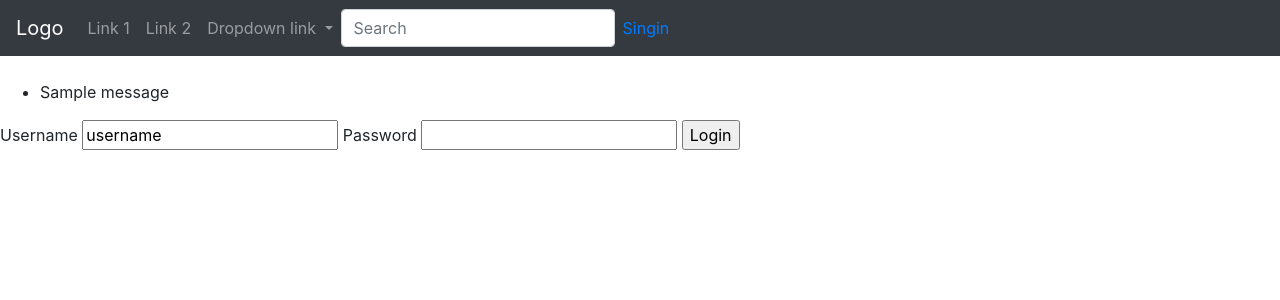
After one commit to abrarshovon/StudyPanel, a Django app: template root/templates/root/login_registration.html in a window 1280 px wide. The commit adds this page. Shown: the top 300 px of the page. Run offline with Django 3.2, Linux system fonts and the light colour scheme; the template is opened without the code that fills it, so the values that code supplies are empty; tables that the repository leaves empty hold one stand-in row (values such as "Sample post"); one stand-in notice (Sample message) is shown; some libraries are stand-ins or nearby versions.

Commit message:
Added Login and Logout functionality

```diff
--- /dev/null
+++ b/root/templates/root/login_registration.html
@@ -0,0 +1,18 @@
+{% extends 'base.html' %}
+
+{% block content %}
+
+<div>
+    <form action="" method= "POST">
+        {% csrf_token %}
+            <label for="username">Username</label>
+            <input type="text" value="username" name="username">
+            <label for="password">Password</label>
+            <input type="password" value="" name="password">
+            <input type="submit" value="Login">
+
+
+    </form>
+</div>
+
+{% endblock content %}
--- a/root/urls.py
+++ b/root/urls.py
@@ -7,5 +7,7 @@ urlpatterns = [
     path('addroom/',views.addRoom, name ='addRoom'),
     path('updateroom/<str:pk>/',views.updateRoom, name ='updateRoom'),
     path('deleteroom/<str:pk>/',views.deleteRoom, name ='deleteRoom'),
+    path('login/',views.signin, name='signin'),
+    path('logout/',views.signout, name='signout'),
 
 ]
--- a/templates/base.html
+++ b/templates/base.html
@@ -39,11 +39,26 @@
       <input class="form-control mr-sm-2" type="text" name="q" placeholder="Search">
 
     </form>
+
   </ul>
+   {% if request.user.is_authenticated %}
+       <a href="{% url 'signout' %}">Singout </a>
+       {% else %}
+       <a href="{% url 'signin' %}">Singin </a>
+
+       {% endif %}
 
 </nav>
 <br>
-
+<div>
+  {% if messages %}
+        <ul class="messages">
+     {% for message in messages %}
+          <li>{{ message }}</li>
+        {% endfor %}
+       </ul>
+      {% endif %}
+</div>
 {% block content %}
 {% endblock content %}
 
```
Also changed, not shown: root/views.py (+28 -0 lines), db.sqlite3.
